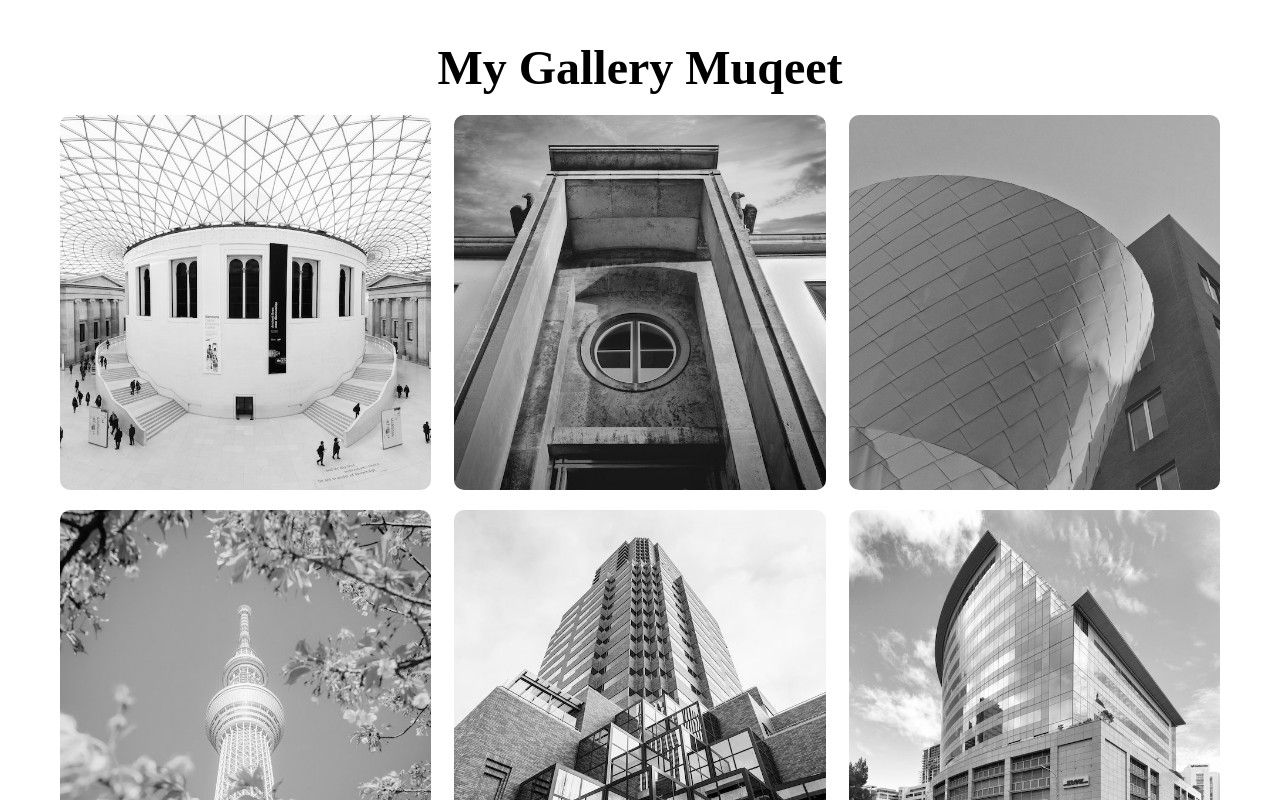
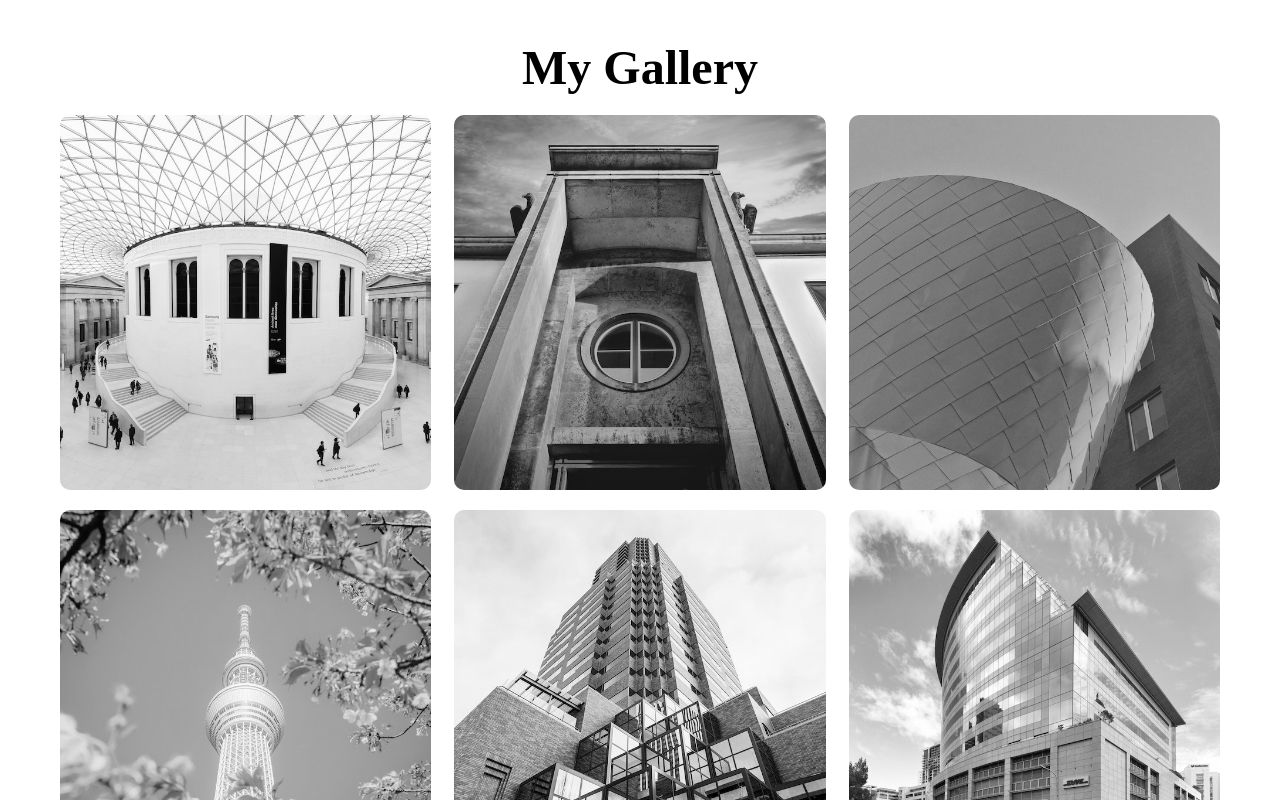
Before and after one commit to abdul-muqeet715/Image-Gallery, a plain HTML site: page index.html in a window 1280 px wide. Drawn offline with Linux system fonts and the light colour scheme.

Commit message:
initial commit

```diff
--- a/index.html
+++ b/index.html
@@ -11,7 +11,7 @@
   <div id="wrapper">
 
     <div class="container">
-      <h1>My Gallery Muqeet</h1>
+      <h1>My Gallery</h1>
 
       <div class="gallery">
 
```
